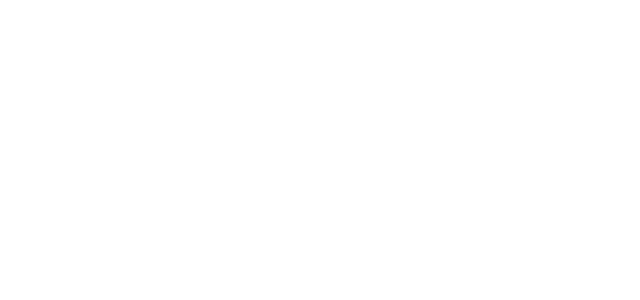
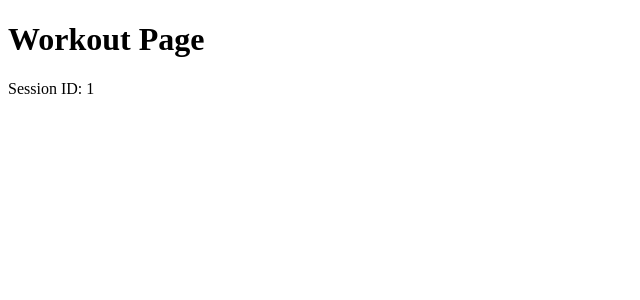
Before and after one commit to maishamir/fittrack-frontend, a React (Vite) app: page /workout/1 in a window 1280 px wide. Before the commit this address had no page. Shown: the top 300 px of the page, without its empty margins (0-640 px from the left). Built offline with nearby package versions, Linux system fonts and the light colour scheme.

Commit message:
navigate to specific workout page from home page

```diff
--- a/src/App.jsx
+++ b/src/App.jsx
@@ -1,5 +1,6 @@
 import { BrowserRouter, Routes, Route } from "react-router-dom"
 import Home from "./pages/Home/Home";
+import Workout from "./pages/Workout/Workout";
 
 function App() {
 
@@ -7,6 +8,7 @@ function App() {
     <BrowserRouter>
       <Routes>
         <Route path="/" element={<Home />} />
+        <Route path="/workout/:sessionId" element={<Workout />} />
       </Routes>
     </BrowserRouter>
   )
--- a/src/api/routines.js
+++ b/src/api/routines.js
@@ -8,6 +8,6 @@ export async function getRoutines() {
 }
 
 export async function startSession(routineId) {
-    const response = await axios.post(`${BASE_URL}/rotuines/${routineId}/sessions`);
+    const response = await axios.post(`${BASE_URL}/routines/${routineId}/sessions`);
     return response.data;
 }
--- a/src/pages/Home/Home.jsx
+++ b/src/pages/Home/Home.jsx
@@ -1,25 +1,48 @@
 import React, { useState, useEffect } from 'react';
-import { getRoutines } from '../../api/routines';
+import { getRoutines, startSession } from '../../api/routines';
+import { useNavigate } from 'react-router-dom';
 
 
 function Home() {
     const [routines, setRoutines] = useState([]);
+    const [loadingId, setLoadingId] = useState(null);
+    const navigate = useNavigate();
 
     useEffect(() => {
         async function fetchRoutines() {
             const data = await getRoutines();
             setRoutines(data);
-
         }
 
         fetchRoutines();
 
-    }, [])
+    }, []);
+
+    async function handleStart(routineId) {
+        try {
+            setLoadingId(routineId);
+            const session = await startSession(routineId);
+
+            const sessionId = session.id ?? session.session.Id;
+            navigate(`/workout/${sessionId}`);
+        } finally {
+            setLoadingId(null);
+        }
+    }
     return (
         <div>
             <h1>Routines</h1>
             {routines.map(routine => (
-                <div key={routine.id}>{routine.name}</div>
+                <div key={routine.id}
+                    style={{ display: 'flex', gap: 12, alignItems: 'center' }}
+                >
+                    <div>{routine.name}</div>
+                    <button onClick={() => handleStart(routine.id)} disabled={loadingId == routine.id} >
+                        {loadingId === routine.id ? 'Starting...' : 'Play'}
+                    </button>
+                </div>
+
+
             ))}
         </div>
     )
--- a/src/pages/Workout/Workout.jsx
+++ b/src/pages/Workout/Workout.jsx
@@ -3,9 +3,13 @@ import { useParams } from 'react-router-dom';
 import axios from 'axios';
 
 function Workout() {
-    const []
+  const { sessionId } = useParams();
+
   return (
-    <div>Workout</div>
+    <div>
+      <h1>Workout Page</h1>
+      <p>Session ID: {sessionId}</p>
+    </div>
   )
 }
 
```
